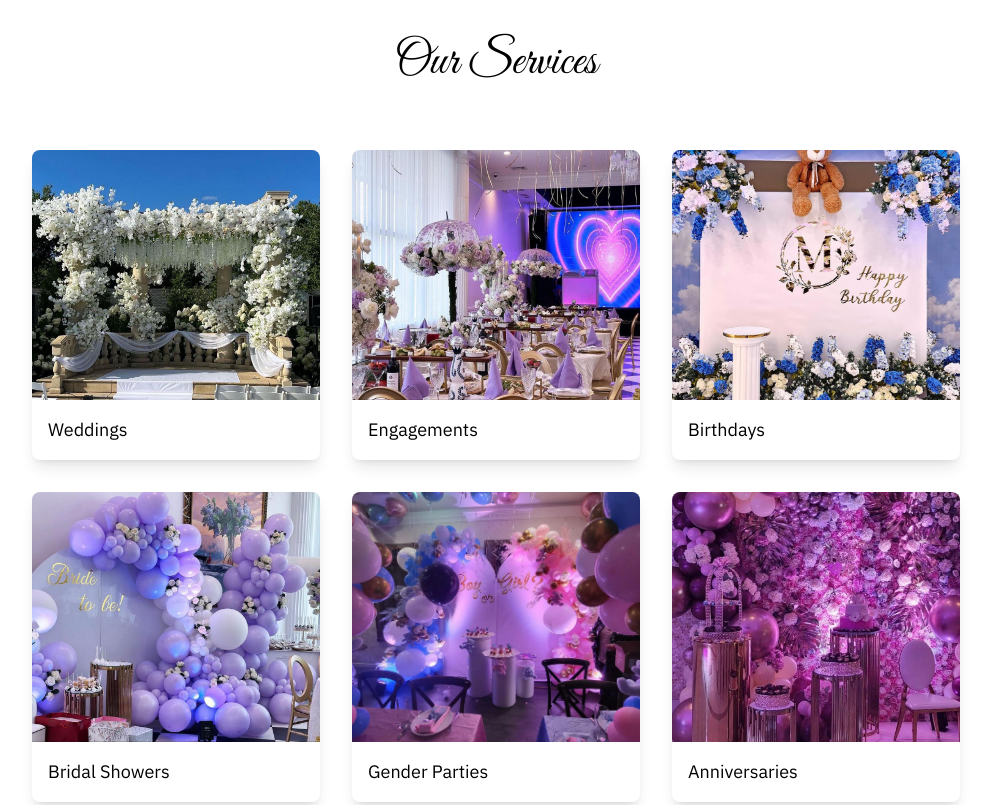
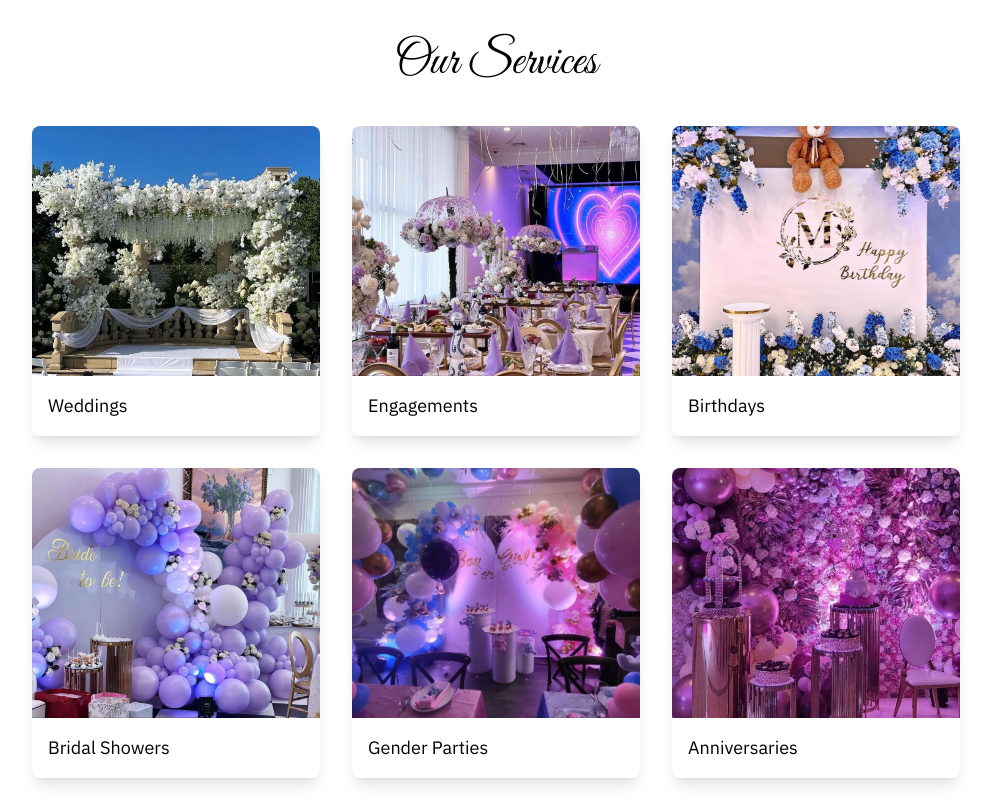
Before and after one commit to codewithmujtabo/deevana_art, a website: page index.html in a window 1280 px wide. Shown: the part 1980-2785 px from the top of the page, without its empty margins (144-1135 px from the left). Drawn offline with nearby package versions, Linux system fonts and the light colour scheme.

Commit message:
nineth commit

```diff
--- a/assets/js/script.js
+++ b/assets/js/script.js
@@ -7,15 +7,13 @@ const showMenu = (toggleId, navId) => {
     toggle.addEventListener("click", () => {
       nav.classList.toggle("show");
     });
+
+    document.addEventListener("click", (e) => {
+      if (!toggle.contains(e.target) && !nav.contains(e.target)) {
+        nav.classList.remove("show");
+      }
+    });
   }
-  // window.addEventListener("click", function (e) {
-  //   if (e.target != toggle && e.target != nav) {
-  //     // hamburger.classList.remove("hamburger-active");
-  //     // navMenu.classList.add("hidden");
-  //     nav.classList.toggle("show");
-  //     // showMenu("nav-toggle", "nav-menu");
-  //   }
-  // });
 };
 
 showMenu("nav-toggle", "nav-menu");
@@ -52,7 +50,6 @@ window.onscroll = function () {
 /*==================== Carousel ====================*/
 let list = document.querySelector(".slider .list");
 let items = document.querySelectorAll(".slider .list .item");
-let dots = document.querySelectorAll(".slider .dots li");
 let prev = document.getElementById("prev");
 let next = document.getElementById("next");
 
@@ -93,10 +90,3 @@ function reloadSlider() {
     next.click();
   }, 5000);
 }
-
-dots.forEach((li, key) => {
-  li.addEventListener("click", function () {
-    active = key;
-    reloadSlider();
-  });
-});
--- a/index.html
+++ b/index.html
@@ -127,14 +127,6 @@
             <i class="fa-solid fa-chevron-right"></i>
           </button>
         </div>
-
-        <!-- dots -->
-        <!-- <ul class="dots">
-          <li class="active"></li>
-          <li></li>
-          <li></li>
-          <li></li>
-        </ul> -->
       </div>
 
       <!-- Top Venues -->
@@ -732,26 +724,26 @@
       </h2>
 
       <!-- Cards  -->
-      <div class="container my-12 mx-auto px-4 md:px-12">
+      <div class="container mt-6 mb-12 mx-auto px-4 md:px-12">
         <div class="flex flex-wrap -mx-1 lg:-mx-4">
           <!-- Column -->
           <div
             class="my-1 md:my-3 px-1 w-full md:w-1/2 lg:my-4 lg:px-4 lg:w-1/3">
             <!-- Article -->
             <article class="overflow-hidden rounded-lg shadow-lg">
-              <a href="#">
+              <!-- <a href="#"> -->
               <img
                 alt="Weddings"
                 class="block h-[200px] lg:h-[250px] w-full object-cover"
                 src="./assets/images/wedding.jpg" />
-              </a>
+              <!-- </a> -->
 
               <header
                 class="flex items-center justify-between leading-tight p-2 md:p-4">
                 <h1 class="text-lg">
-                  <a class="no-underline hover:underline text-black" href="#">
+                  <!-- <a class="no-underline hover:underline text-black" href="#"> -->
                   Weddings
-                  </a>
+                  <!-- </a> -->
                 </h1>
                 <!-- <p class="text-grey-darker text-sm">11/1/19</p> -->
               </header>
@@ -765,19 +757,19 @@
             class="my-1 md:my-3 px-1 w-full md:w-1/2 lg:my-4 lg:px-4 lg:w-1/3">
             <!-- Article -->
             <article class="overflow-hidden rounded-lg shadow-lg">
-              <a href="#">
+              <!-- <a href="#"> -->
               <img
                 alt="Engagements"
                 class="block h-[200px] lg:h-[250px] w-full object-cover"
                 src="./assets/images/engagement.jpg" />
-              </a>
+              <!-- </a> -->
 
               <header
                 class="flex items-center justify-between leading-tight p-2 md:p-4">
                 <h1 class="text-lg">
-                  <a class="no-underline hover:underline text-black" href="#">
+                  <!-- <a class="no-underline hover:underline text-black" href="#"> -->
                   Engagements
-                  </a>
+                  <!-- </a> -->
                 </h1>
                 <!-- <p class="text-grey-darker text-sm">11/1/19</p> -->
               </header>
@@ -791,19 +783,19 @@
             class="my-1 md:my-3 px-1 w-full md:w-1/2 lg:my-4 lg:px-4 lg:w-1/3">
             <!-- Article -->
             <article class="overflow-hidden rounded-lg shadow-lg">
-              <a href="#">
+              <!-- <a href="#"> -->
               <img
                 alt="Birthdays"
                 class="block h-[200px] lg:h-[250px] w-full object-cover"
                 src="./assets/images/birthday.jpg" />
-              </a>
+              <!-- </a> -->
 
               <header
                 class="flex items-center justify-between leading-tight p-2 md:p-4">
                 <h1 class="text-lg">
-                  <a class="no-underline hover:underline text-black" href="#">
+                  <!-- <a class="no-underline hover:underline text-black" href="#"> -->
                   Birthdays
-                  </a>
+                  <!-- </a> -->
                 </h1>
                 <!-- <p class="text-grey-darker text-sm">11/1/19</p> -->
               </header>
@@ -817,19 +809,19 @@
             class="my-1 md:my-3 px-1 w-full md:w-1/2 lg:my-4 lg:px-4 lg:w-1/3">
             <!-- Article -->
             <article class="overflow-hidden rounded-lg shadow-lg">
-              <a href="#">
+              <!-- <a href="#"> -->
               <img
                 alt="Service 4"
                 class="block h-[200px] lg:h-[250px] w-full object-cover"
                 src="./assets/images/bridal-shower.jpg" />
-              </a>
+              <!-- </a> -->
 
               <header
                 class="flex items-center justify-between leading-tight p-2 md:p-4">
                 <h1 class="text-lg">
-                  <a class="no-underline hover:underline text-black" href="#">
+                  <!-- <a class="no-underline hover:underline text-black" href="#"> -->
                   Bridal Showers
-                  </a>
+                  <!-- </a> -->
                 </h1>
                 <!-- <p class="text-grey-darker text-sm">11/1/19</p> -->
               </header>
@@ -843,19 +835,19 @@
             class="my-1 md:my-3 px-1 w-full md:w-1/2 lg:my-4 lg:px-4 lg:w-1/3">
             <!-- Article -->
             <article class="overflow-hidden rounded-lg shadow-lg">
-              <a href="#">
+              <!-- <a href="#"> -->
               <img
                 alt="Gender Parties"
                 class="block h-[200px] lg:h-[250px] w-full object-cover"
                 src="./assets/images/gender-parties.jpg" />
-              </a>
+              <!-- </a> -->
 
               <header
                 class="flex items-center justify-between leading-tight p-2 md:p-4">
                 <h1 class="text-lg">
-                  <a class="no-underline hover:underline text-black" href="#">
+                  <!-- <a class="no-underline hover:underline text-black" href="#"> -->
                   Gender Parties
-                  </a>
+                  <!-- </a> -->
                 </h1>
                 <!-- <p class="text-grey-darker text-sm">11/1/19</p> -->
               </header>
@@ -869,19 +861,19 @@
             class="my-1 md:my-3 px-1 w-full md:w-1/2 lg:my-4 lg:px-4 lg:w-1/3">
             <!-- Article -->
             <article class="overflow-hidden rounded-lg shadow-lg">
-              <a href="#">
+              <!-- <a href="#"> -->
               <img
                 alt="Anniversaries"
                 class="block h-[200px] lg:h-[250px] w-full object-cover"
                 src="./assets/images/anniversaries.jpg" />
-              </a>
+              <!-- </a> -->
 
               <header
                 class="flex items-center justify-between leading-tight p-2 md:p-4">
                 <h1 class="text-lg">
-                  <a class="no-underline hover:underline text-black" href="#">
+                  <!-- <a class="no-underline hover:underline text-black" href="#"> -->
                   Anniversaries
-                  </a>
+                  <!-- </a> -->
                 </h1>
                 <!-- <p class="text-grey-darker text-sm">11/1/19</p> -->
               </header>
```
Also changed, not shown: assets/css/output.css. Lines whose indentation alone changed are shown as unchanged.
